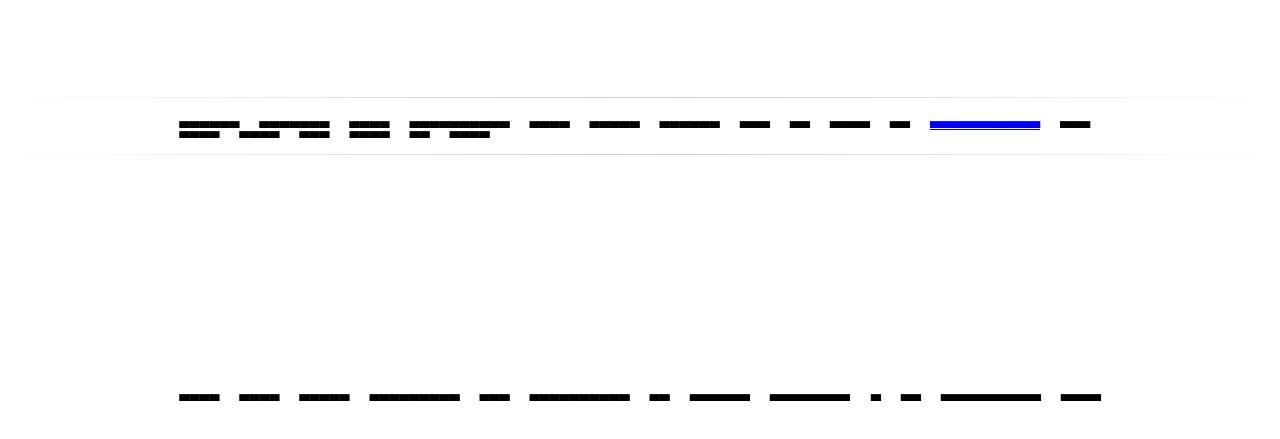
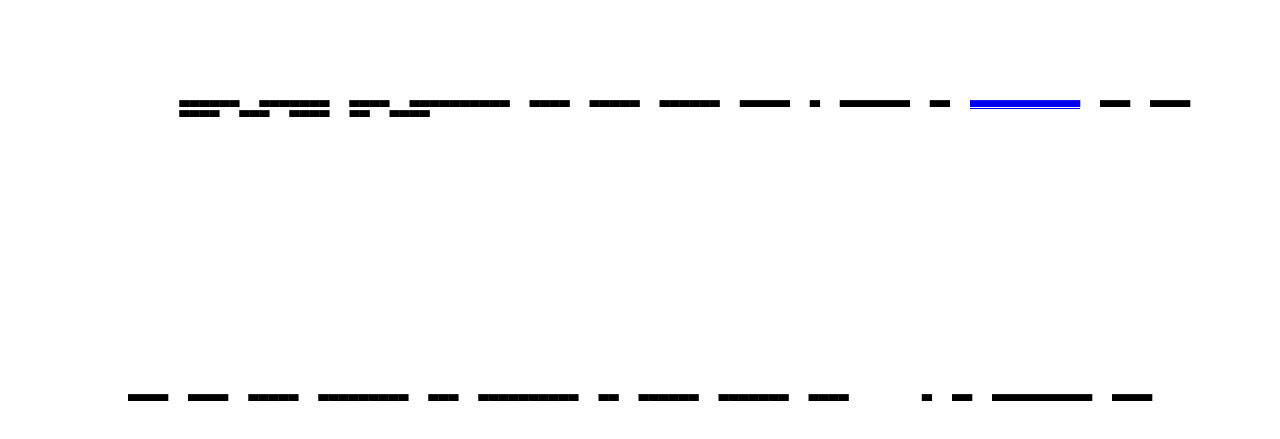
Before and after one commit to PeterBrain/pb.repo, a plain HTML site: page index.html in a window 1280 px wide. Shown: the part 359-798 px from the top of the page. Drawn offline with Linux system fonts and the light colour scheme.

Commit message:
delete content

```diff
--- a/index.html
+++ b/index.html
@@ -69,7 +69,6 @@
 		<meta charset="UTF-8">
         <title>PeterBrain</title>
     	<meta name="viewport" content="width=device-width, initial-scale=1">
-        <!--<link rel="stylesheet" href="stylesheets/stylesheet.css" media="screen">-->
 		<link rel="stylesheet" href="style.css" media="screen">
 	</head>
 	<body>
@@ -86,15 +85,11 @@
 						<div class="name">PeterBrain</div>
 					</section>
 				<!--</section>-->
-<style>
-.line {height: 1px; background: transparent linear-gradient(to right, rgba(255, 255, 255, 0), #CCC, rgba(255, 255, 255, 0)) repeat scroll 0% 0%;}
-</style>
-<div class="line"></div>
+					<div class="line"></div>
 
-				<section class="main-content" style="margin-top: 20px;">
-					<!--<p>Diese Seite wurde von GitHub generiert und lediglich der Text bearbeitet</p>
-					<p>Platzhalter halten den Platz frei.</p>
-					<p>Ich weiß nicht was ich schreiben soll, deshalb schreibe ich das hier hinein.</p>
+					<section style="width: 80%;">
+				<!--<section class="main-content" style="margin-top: 20px;">
+
 <pre><code><div style="width: 95%; margin: auto;"><xmp><!DOCTYPE html>
 <html>
 	<head>
@@ -104,50 +99,17 @@
 	<body>
 		...
 	</body>
-</html></xmp></div></code></pre>
+</html></xmp></div></code></pre>-->
 
-					<p>Platzhalter die keinen Sinn ergeben sind lustig :P</p>
-
-					<h3>
-						<a id="designer-templates" class="anchor" href="#designer-templates" aria-hidden="true">
-							<span class="octicon octicon-link"></span>
-						</a>Design Templates
-					</h3>
-
-					<p>Diese Seite wurde von GitHub generiert und lediglich der Text bearbeitet</p>
-					<p>Platzhalter halten den Platz frei. Diese Seite wurde von GitHub generiert und lediglich der Text bearbeitet. Platzhalter halten den Platz frei.</p>
-
-					<p>Diese Seite wurde von GitHub generiert und lediglich der Text bearbeitet.</p>
-					<p>Platzhalter halten den Platz frei.</p>
-
-					<p>Diese Seite wurde von GitHub generiert und lediglich der Text bearbeitet. Platzhalter halten den Platz frei.</p>
-
-					<p>Diese Seite wurde von GitHub generiert und lediglich der Text bearbeitet.</p>
-					<p>Platzhalter halten den Platz frei. Diese Seite wurde von GitHub generiert und lediglich der Text bearbeitet.</p>
-					<p>Platzhalter halten den Platz frei.</p>
-
-					<h3>
-						<a id="support-or-contact" class="anchor" href="#support-or-contact" aria-hidden="true">
-							<span class="octicon octicon-link"></span>
-						</a>Support or Contact
-					</h3>-->
-
-					<p>Having trouble with displaying this Page? Please let me know at <a href="https://github.com" class="user-mention">@PeterBrain</a> and I’ll help you sort it out.</p>
+					<p>Having trouble with displaying this Page? Please leave a message at <a href="https://github.com/PeterBrain/peterbrain.github.io" class="user-mention">@PeterBrain</a> and I’ll help you sort it out.</p>
 				</section>
 			</div>
-			<div class="line" style="margin-bottom: 1em;"></div>
-        	<div style="padding-bottom: 50px;/*höhe des footers*/"></div>
-			<!--<section class="main-content">-->
-				<div id="footer" style="width: 100%;">
-					<section style="/*border-top: 1px solid #666;*/">
-					<!--<footer class="site-footer">-->
-						<!--<span class="site-footer-credits"></span>-->
-						<div style="display: inline-block; text-align: left; float: left;">This page isn't optimized for displaying on mobile devices.</div>
-						<div style="display: inline-block; text-align: right; float: right;">&copy; by PeterBrain 2015</div>
-					<!--</footer>-->
-					</section>
-				</div>
-			<!--</section>-->
+			<div class="line"></div>
+        	<div style="padding-bottom: 50px;/*hight_of_footer*/"></div>
+			<section id="footer" style="width: 80%; margin-left: 10%;">
+				<div style="display: inline-block; text-align: left; float: left;">This page isn't optimized for displaying on mobile devices yet.</div>
+				<div style="display: inline-block; text-align: right; float: right;">&copy; by PeterBrain 2015</div>
+			</section>
         </div>
     </body>
 </html>
```
